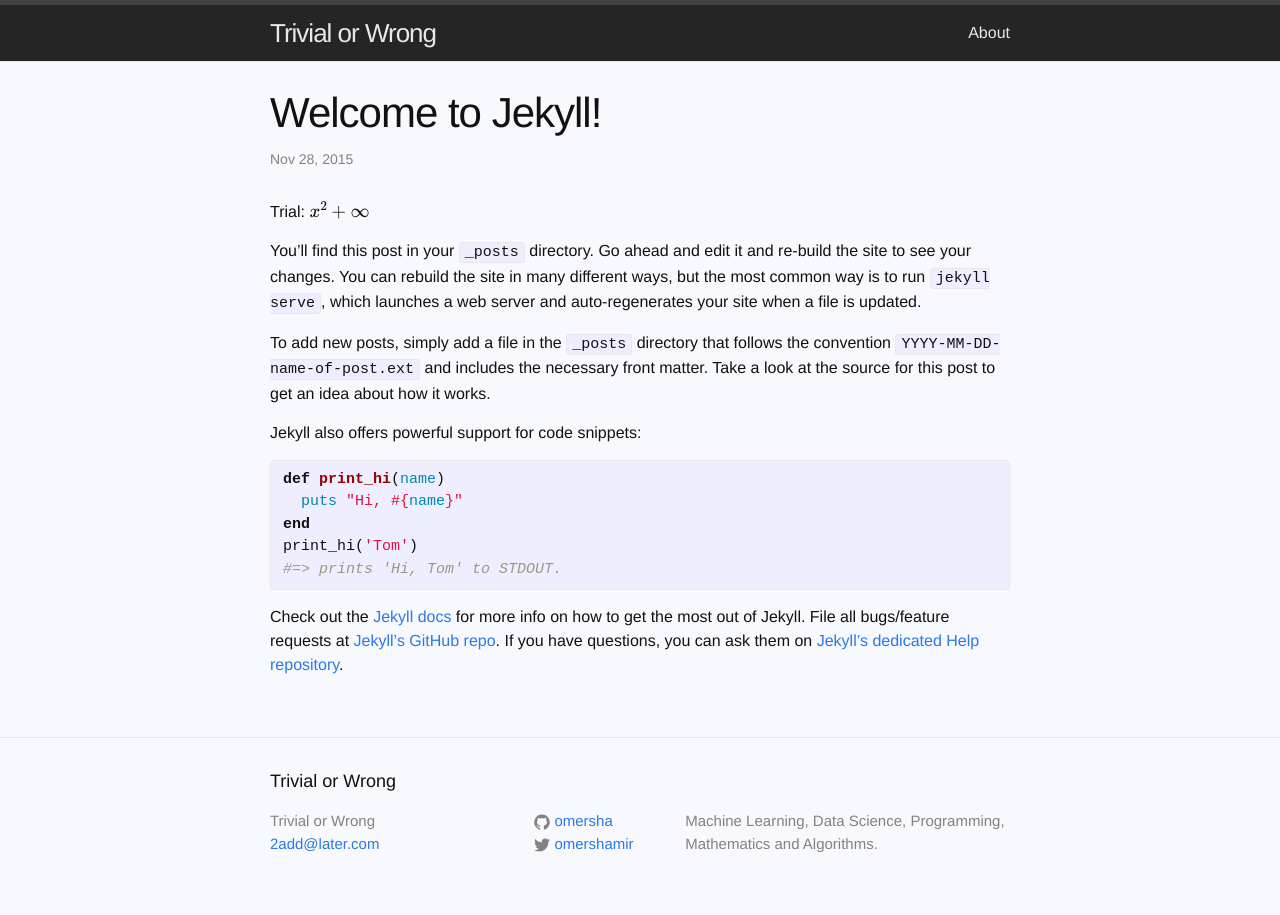
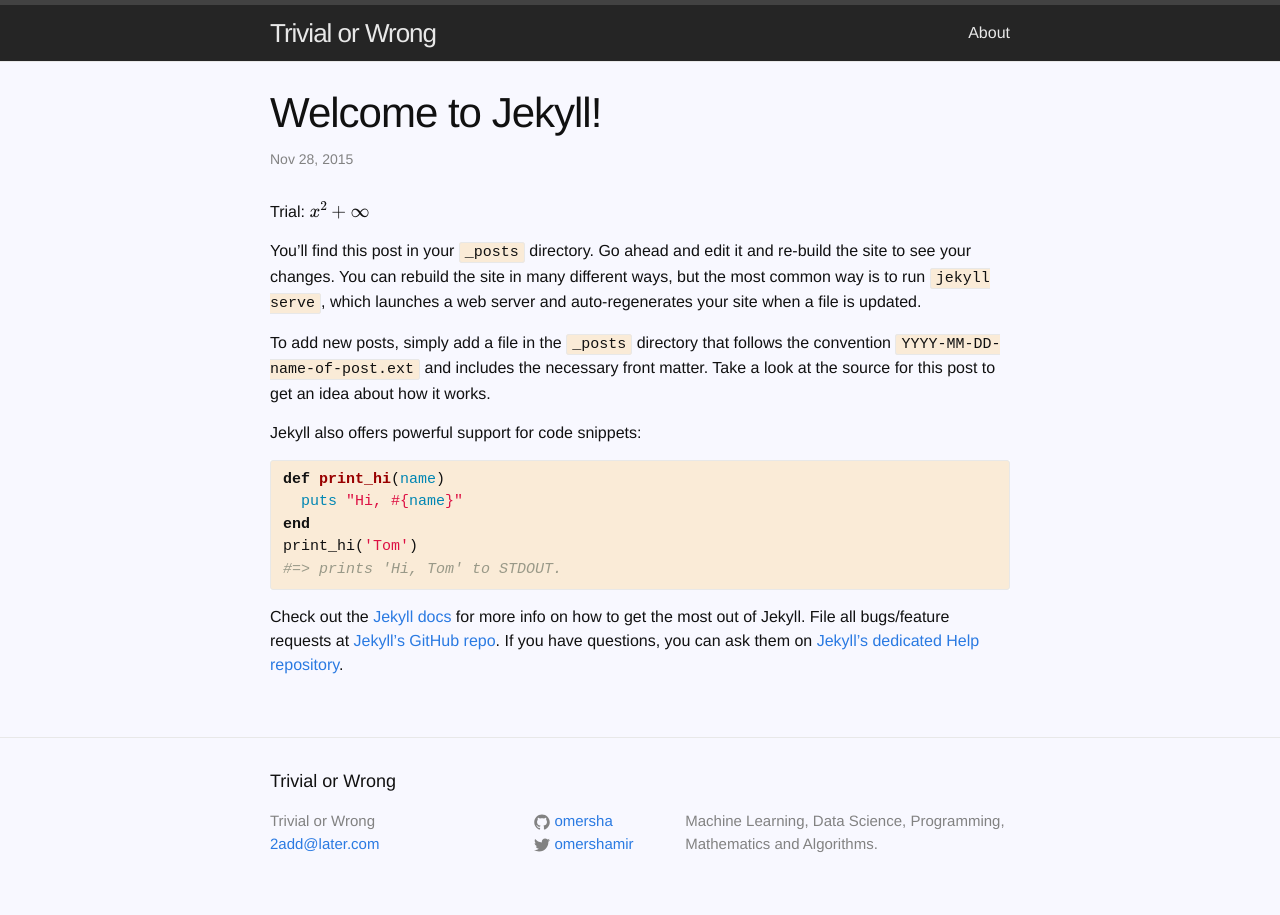
Before and after one commit to omersha/omersha.github.io, a Jekyll site: the page built from _posts/2015-11-28-welcome-to-jekyll.markdown, in a window 1280 px wide. Built offline with Jekyll 4.4.1, drawn with Linux system fonts in a browser that asks for light colours; formulas are drawn with MathJax 3.

Commit message:
code blocks background color

```diff
--- a/_sass/_base.scss
+++ b/_sass/_base.scss
@@ -130,7 +130,7 @@
     font-size: 15px;
     border: 1px solid $grey-color-light;
     border-radius: 3px;
-    background-color: #eef;
+    background-color: #faebd7;
 }
 
 code {
```
